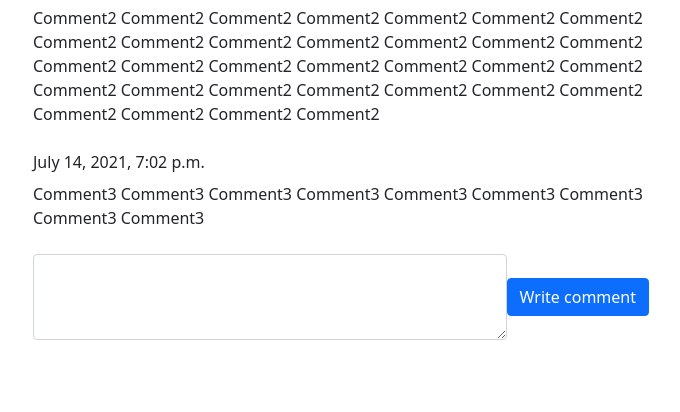
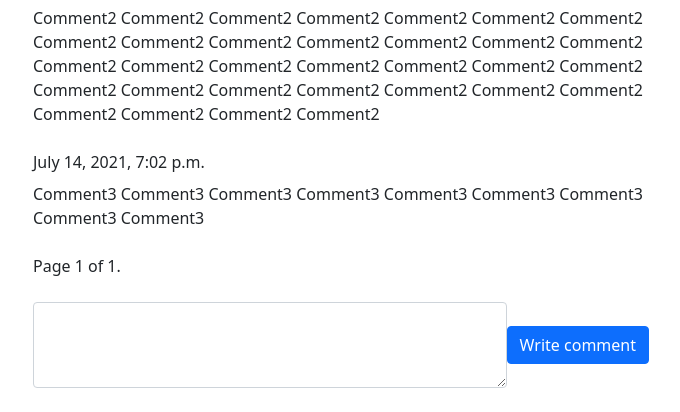
Before and after one commit to v4filippoff/django_online_journal, a Django app: page /post/1/ in a window 1280 px wide. Shown: the part 637-1049 px from the top of the page, without its empty margins (299-979 px from the left). Before the commit the page ends 977 px from the top, so only its background shows below. Run offline with Django 3.2, Linux system fonts and the light colour scheme; data comes from the database, SQL or seed files in the repository; both versions use the stored data as it was after the commit.

Commit message:
Added comments pagination in post detail

```diff
--- a/django_project/online_journal/models.py
+++ b/django_project/online_journal/models.py
@@ -1,5 +1,6 @@
 from django.db import models
 from django.urls import reverse
+from django.core.paginator import Paginator
 
 from .utils import active_posts
 
--- a/django_project/online_journal/templates/online_journal/all_posts.html
+++ b/django_project/online_journal/templates/online_journal/all_posts.html
@@ -13,9 +13,9 @@
             <a href="{% url 'post_create' %}" class="btn btn-light" role="button">Create Post</a>
         </div>
         <div class="order-links-wrapper">
-            <a href="{% url 'all_posts' %}?order=reverse_pub_date" class="order-link">Сначала новые</a>
-            <a href="{% url 'all_posts' %}?order=rating" class="order-link">Сначала популярные</a>
-            <a href="{% url 'all_posts' %}?order=pub_date" class="order-link">Сначала старые</a>
+            <a href="?order=reverse_pub_date" class="order-link">Сначала новые</a>
+            <a href="?order=rating" class="order-link">Сначала популярные</a>
+            <a href="?order=pub_date" class="order-link">Сначала старые</a>
         </div>
     </div>
 
--- a/django_project/online_journal/templates/online_journal/post_detail.html
+++ b/django_project/online_journal/templates/online_journal/post_detail.html
@@ -13,7 +13,7 @@
         <h3>{{ post.get_comments_count }} comments</h3>
     </div>
     <hr>
-    {% for comment in post.get_comments_ordered_by_date %}
+    {% for comment in page_obj %}
         <div class="comment_block mt-4">
             <div class="date mb-2">
                 {{ comment.pub_date }}
@@ -25,6 +25,24 @@
     {% empty %}
         <h6 class="empty-content">No comments</h6>
     {% endfor %}
+
+    <div class="pagination mt-4">
+        <span class="step-links">
+            {% if page_obj.has_previous %}
+                <a href="?page=1">&laquo; first</a>
+                <a href="?page={{ page_obj.previous_page_number }}">previous</a>
+            {% endif %}
+
+            <span class="current">
+                Page {{ page_obj.number }} of {{ page_obj.paginator.num_pages }}.
+            </span>
+
+            {% if page_obj.has_next %}
+                <a href="?page={{ page_obj.next_page_number }}">next</a>
+                <a href="?page={{ page_obj.paginator.num_pages }}">last &raquo;</a>
+            {% endif %}
+        </span>
+    </div>
 
     <form action="{% url 'add_comment' pk=post.id %}" method="post">
         {% csrf_token %}
--- a/django_project/online_journal/views.py
+++ b/django_project/online_journal/views.py
@@ -1,3 +1,4 @@
+from django.core.paginator import Paginator
 from django.views import generic
 from django.http import Http404
 from django.urls import reverse
@@ -42,6 +43,12 @@ class PostDetailView(generic.DetailView):
 
     def get_context_data(self, **kwargs):
         context = super().get_context_data(**kwargs)
+
+        comments = self.get_object().get_comments_ordered_by_date()
+        paginator = Paginator(comments, 5)
+        page_obj = paginator.get_page(self.request.GET.get('page', 1))
+
+        context['page_obj'] = page_obj
         context['form'] = CommentForm()
         return context
 
```
Also changed, not shown: django_project/db.sqlite3, 2 other files.
